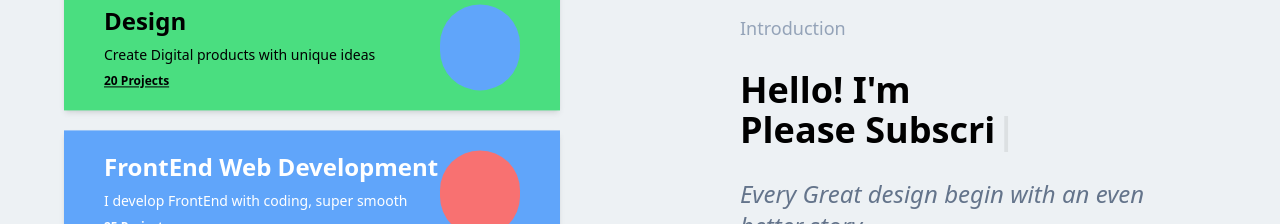
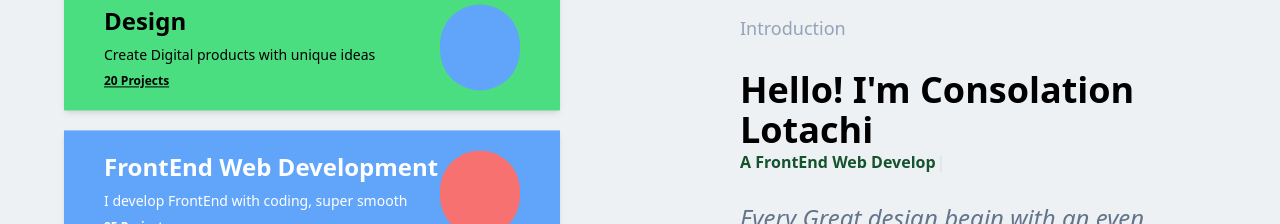
Before and after one commit to KEM-CONSOLATION/PortFolio, a React (Vite) app: page / in a window 1280 px wide. Shown: the part 708-932 px from the top of the page. Built offline with nearby package versions, Linux system fonts and the light colour scheme; some icons are missing.

Commit message:
Finalized the Typewriter effect

```diff
--- a/src/App.jsx
+++ b/src/App.jsx
@@ -28,24 +28,6 @@ function App() {
       },30);
     }
   }, [counter2]);
-
-
-//   <TypeWriterEffect
-//   textStyle={{ fontFamily: 'Red Hat Display' }}
-//   startDelay={100}
-//   cursorColor="black"
-//   text="Text for typewriting effect here"
-//   typeSpeed={100}
-//   eraseSpeed={100}
-// />
-
-    // const {text} = useTypewriter({
-    //   words: ['Developer', 'Designer','Digital'],
-    //   loop: {},
-    //   typeSpeed: 120,
-    //   deleteSpeed: 80,
-
-    // });
 
   return (
     <>
@@ -91,13 +73,6 @@ function App() {
           <div className=" grid grid-cols-1 mx-5 my-5 mt-10 md:flex md:items-center md:justify-between">
             <div className=" order-2 md:-order-none mt-10">
               <p className=' bg-green-500 inline px-5 py-3 font-semibold text-white rounded-md animate-pulse'>FrontEnd Developer</p>
-              {/* <Typewriter
-                options={{
-                  strings: ['Hello', 'World'],
-                  autoStart: true,
-                  loop: true,
-                }}
-              /> */}
               <h1 className=' mt-10 text-5xl font-semibold text-green-900'>Talk is Cheap. <br /> Show me the code </h1>
               <p className=' mt-10'>I design and code beautifully simple things and I love what I do.</p>
               <div className=" mt-10 animate-bounce">
@@ -117,12 +92,6 @@ function App() {
             </div>
 
             <div className=" flex flex-col items-center justify-center mb-10 md:mb-0 h-72 w-72 mx-auto md:mx-0 md:h-96 md:w-96 rounded-full bg-green-600 relative">
-
-              {/* <div className=" grid items-center md:hidden  md:mt-19">
-                <h1 className=' text-7xl md:text-5xl font-semibold text-white'>{counter2}</h1>
-                <h1 className=' text-xs text-white md:text-sm'>Years +<br /> Experience</h1>
-              </div> */}
-
               <div className=" grid items-center md:hidden mt-2 md:mt-19">
                 <h1 className=' text-7xl md:text-5xl font-semibold text-white'>{counter} </h1>
                 <h1 className=' text-xs font-semibold  text-white md:text-sm'>Project completed <br /> in 106 countries</h1>
@@ -182,37 +151,16 @@ function App() {
 
           <div className=" mx-5">
             <p className=' text-slate-400 text-lg mb-7 '>Introduction</p>
-            <p className=' text-4xl font-semibold mb-7'>Hello! I'm
+            <p className=' text-4xl font-semibold'>Hello! I'm Consolation Lotachi </p>
+            <p className=' text-green-900 font-semibold mb-7'>
               <Typewriter
                 options={{
-
-                  strings:["Welcome", "Please Subscribe"],
+                  strings:["A FrontEnd Web Developer", "A Graphics Designer", "A Digital Illustrator", "A User Interface Designer", "A User Experience Designer", "An Upcoming Tech Bro" ],
                   autoStart:true,
                   loop:true,
                 }}
               />
             </p>
-            {/* <p className=' text-4xl font-semibold'>Hello! I'm Consolation Lotachi</p>
-            <p className=' font-semibold mb-7'>I'm
-
-
-                <Typical
-                  loop={Infinity}
-                  wrapper="b"
-                  steps={[
-                    ' a FrontEnd Web Developer',
-                    9000,
-                    ' a Designer',
-                    9000,
-                    ' a Digital Illustrator',
-                    9000,
-                    ' a User Interface Designer',
-                    9000,
-                    ' a User Experience Designer',
-                    9000
-                  ]}
-                 className=' text-green-900'/>
-            </p> */}
             <p className=' text-2xl italic font-medium text-slate-500 mb-7'>Every Great design begin with an even better story</p>
             <p className=' tracking-widest text-slate-70'>A town hall different from bala blu, blue blu bulaba. broom broom broom brooooooooom. Bala blu blue blu bulaba. The farmers will make more money. Your lunch will not be imported, cassava garri ewa and ehhh ehhhhnn. The farmer will make money, the dinner would be cassava, eba, ewa and everything.</p>
           </div>
```
